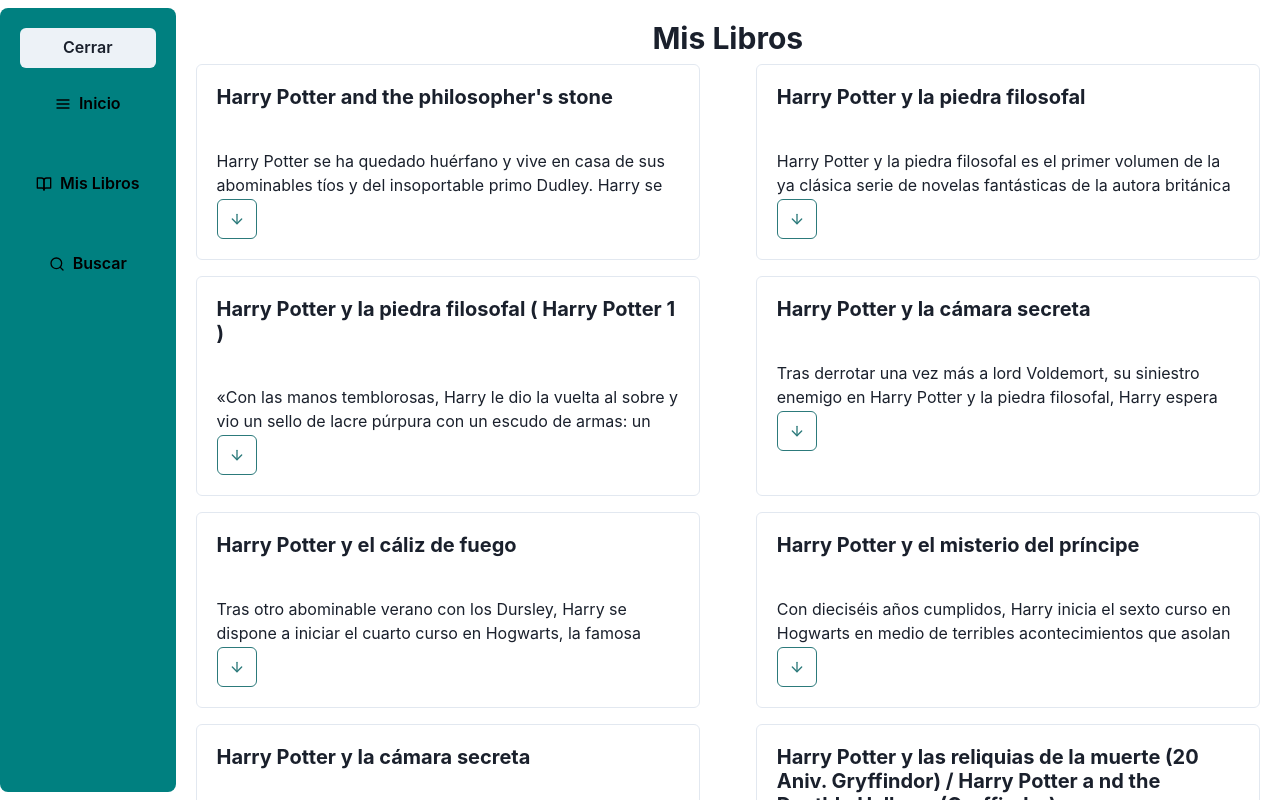
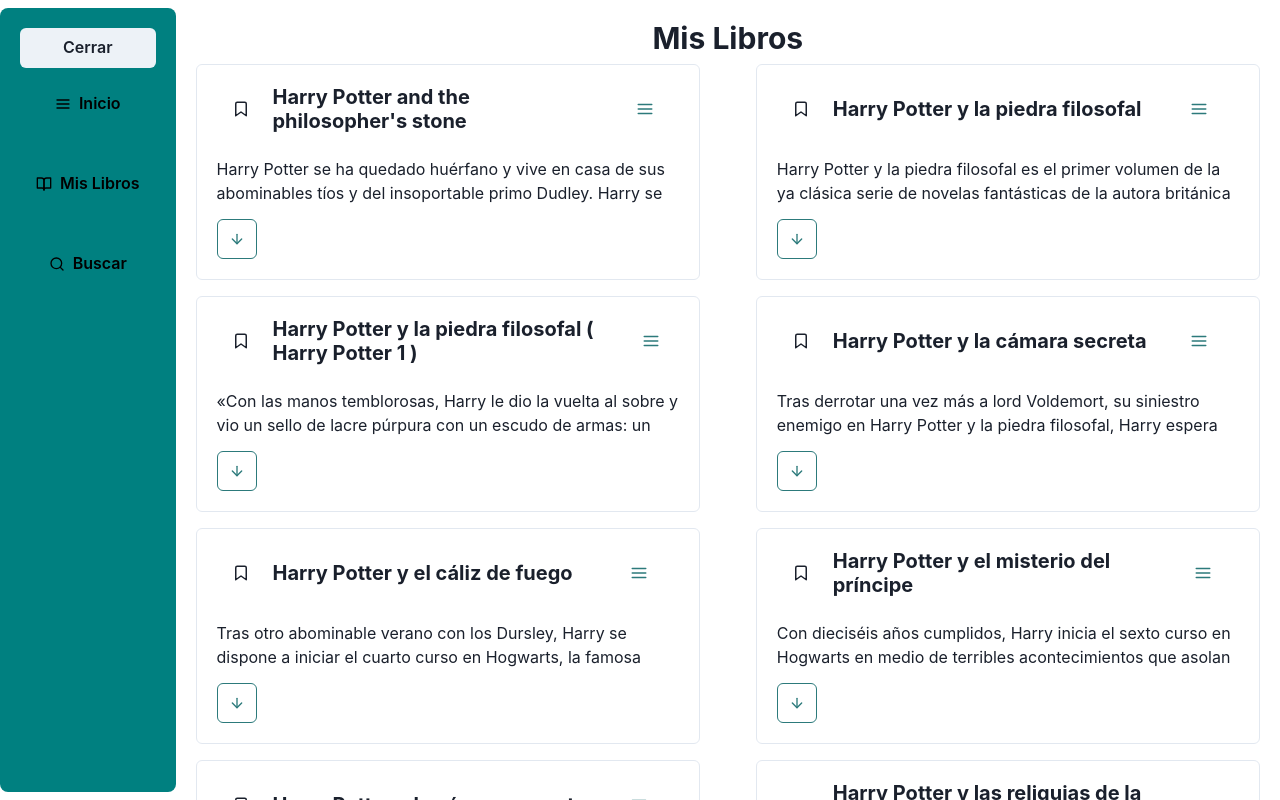
Before and after one commit to FrancoL5/FrontEnd-Recipes, a React (Vite) app: page /myBooks in a window 1280 px wide. Shown: the top 800 px of the page. Built offline with nearby package versions, Linux system fonts and the light colour scheme.

Commit message:
changes on book card

```diff
--- a/src/Components/books/bookCard.tsx
+++ b/src/Components/books/bookCard.tsx
@@ -1,12 +1,39 @@
-import { Card, CardBody, CardHeader, Heading } from "@chakra-ui/react"
+import {
+    Card,
+    CardBody,
+    CardHeader,
+    Flex,
+    Heading,
+    IconButton,
+} from "@chakra-ui/react"
 import { Item } from "../../interfaces/volumens.interface"
 import { ResumeText } from "../../utils/resumeText"
+import { MenuActionsBooks } from "./menuActions"
+import { FiBookmark } from "react-icons/fi"
 
 export function BookCard({ book }: { book: Item }) {
     return (
         <Card variant="outline" marginInline="5">
-            <CardHeader>
-                <Heading size="md">{book.volumeInfo.title}</Heading>
+            <CardHeader pb={1}>
+                <Flex justifyContent="space-between" alignItems="center">
+                    <Heading
+                        size="md"
+                        display="flex"
+                        alignItems="center"
+                        gap="0.5rem"
+                    >
+                        <IconButton
+                            size="lg"
+                            aria-label="readIt"
+                            variant="ghost"
+                            isRound
+                        >
+                            <FiBookmark></FiBookmark>
+                        </IconButton>
+                        {book.volumeInfo.title}
+                    </Heading>
+                    <MenuActionsBooks book={book}></MenuActionsBooks>
+                </Flex>
             </CardHeader>
             <CardBody>
                 <ResumeText>{book.volumeInfo.description}</ResumeText>
--- /dev/null
+++ b/src/Components/books/menuActions.tsx
@@ -0,0 +1,40 @@
+import {
+    Button,
+    IconButton,
+    Link,
+    Menu,
+    MenuButton,
+    MenuItem,
+    MenuList,
+} from "@chakra-ui/react"
+import { FiMenu } from "react-icons/fi"
+import { Item } from "../../interfaces/volumens.interface"
+
+export function MenuActionsBooks({ book }: { book: Item }) {
+    return (
+        <Menu>
+            <MenuButton as={Button} variant="ghost">
+                <IconButton
+                    size="lg"
+                    variant="ghost"
+                    colorScheme="teal"
+                    aria-label="Menu"
+                >
+                    <FiMenu></FiMenu>
+                </IconButton>
+            </MenuButton>
+            <MenuList>
+                <MenuItem> Buscar en google</MenuItem>
+                <MenuItem> Marcar Como Leído</MenuItem>
+                <MenuItem>
+                    <Link href={book?.saleInfo?.buyLink}>
+                        {book?.saleInfo?.buyLink
+                            ? "Link De Compra"
+                            : "Compra no disponible"}
+                    </Link>
+                </MenuItem>
+                <MenuItem> Eliminar</MenuItem>
+            </MenuList>
+        </Menu>
+    )
+}
--- a/src/utils/resumeText.tsx
+++ b/src/utils/resumeText.tsx
@@ -1,4 +1,4 @@
-import { Button, Collapse, IconButton } from "@chakra-ui/react"
+import { Box, Button, Collapse, Flex, IconButton } from "@chakra-ui/react"
 import { useState } from "react"
 import { FiArrowDown, FiArrowUp } from "react-icons/fi"
 
@@ -11,6 +11,7 @@
             </Collapse>
             <IconButton
                 variant={"outline"}
+                mt={3}
                 colorScheme="teal"
                 onClick={() => setOpen((prev) => !prev)}
                 aria-label="Open Text"
```
